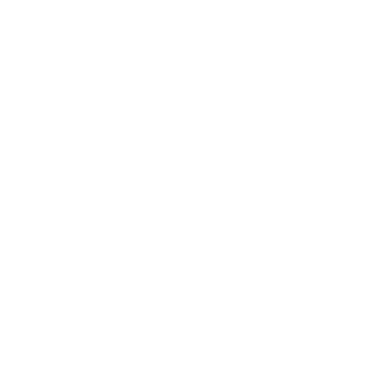
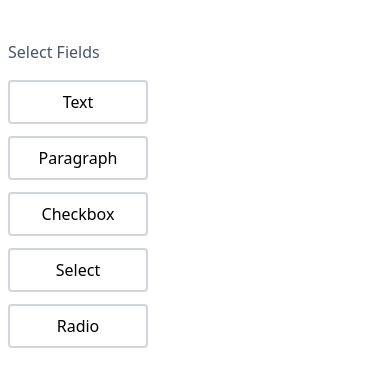
Before and after one commit to selenax/formVibes, a React (Vite) app: page / in a window 390 px wide. Shown: the top 386 px of the page. Built offline with nearby package versions, Linux system fonts and the light colour scheme.

Commit message:
style: refine sidebar and form layout for responsiveness and spacing

```diff
--- a/src/App.jsx
+++ b/src/App.jsx
@@ -46,17 +46,16 @@
   };
 
   return (
-    <div className="min-h-screen bg-white flex px-6 py-10">
-      {/* Fixed Sidebar */}
-      <div className="hidden md:block fixed top-10 left-6 w-64 h-[90vh] overflow-auto bg-white shadow z-30 p-4 rounded-md">
+    <div className="min-h-screen bg-white">
+      <div className="max-w-[900px] mx-auto py-10">
+        <div className="flex justify-center px-2 sm:px-4 gap-2">
+          {/* Sidebar Column */}
+          <div className="w-full md:w-1/3 lg:w-1/4 sticky top-10 self-start z-30">
             <Sidebar onAddField={handleClickField} />
           </div>
 
-      {/* Spacer for Sidebar */}
-      <div className="w-0 md:w-64" />
-
-      {/* Main Content */}
-      <div className="flex-1 max-w-[1000px] mx-auto">
+          {/* Form Editor Column */}
+          <div className="flex-grow">
             <FormEditor
               collection={collection}
               onToggleRequired={toggleRequired}
@@ -66,6 +65,8 @@
             />
           </div>
         </div>
+      </div>
+    </div>
   );
 };
 
--- a/src/components/Sidebar.jsx
+++ b/src/components/Sidebar.jsx
@@ -1,14 +1,15 @@
 const Sidebar = ({ onAddField }) => {
   const fieldTypes = ['text', 'paragraph', 'checkbox', 'select', 'radio'];
+
   return (
-    <div>
-      <p className="text-gray-600">Select Fields</p>
-      <div className="grid grid-cols-1 sm:grid-cols-2 gap-4">
+    <div className="pb-6">
+      <p className="text-gray-600 mb-4">Select Fields</p>
+      <div className="flex flex-col gap-3 items-start">
         {fieldTypes.map((type) => (
           <button
-            className="btn-primary w-full text-center"
             key={type}
             onClick={() => onAddField(type)}
+            className="btn-primary w-[140px] text-center text-base px-3 py-2"
           >
             {type.charAt(0).toUpperCase() + type.slice(1)}
           </button>
--- a/src/style.css
+++ b/src/style.css
@@ -1,5 +1,5 @@
 @import 'tailwindcss';
 
 .btn-primary {
-  @apply text-black px-4 py-2 border-2 border-gray-300 rounded hover:bg-gray-400;
+  @apply text-black border-2 border-gray-300 rounded hover:bg-gray-400 transition;
 }
```
Lines whose indentation alone changed are shown as unchanged.
